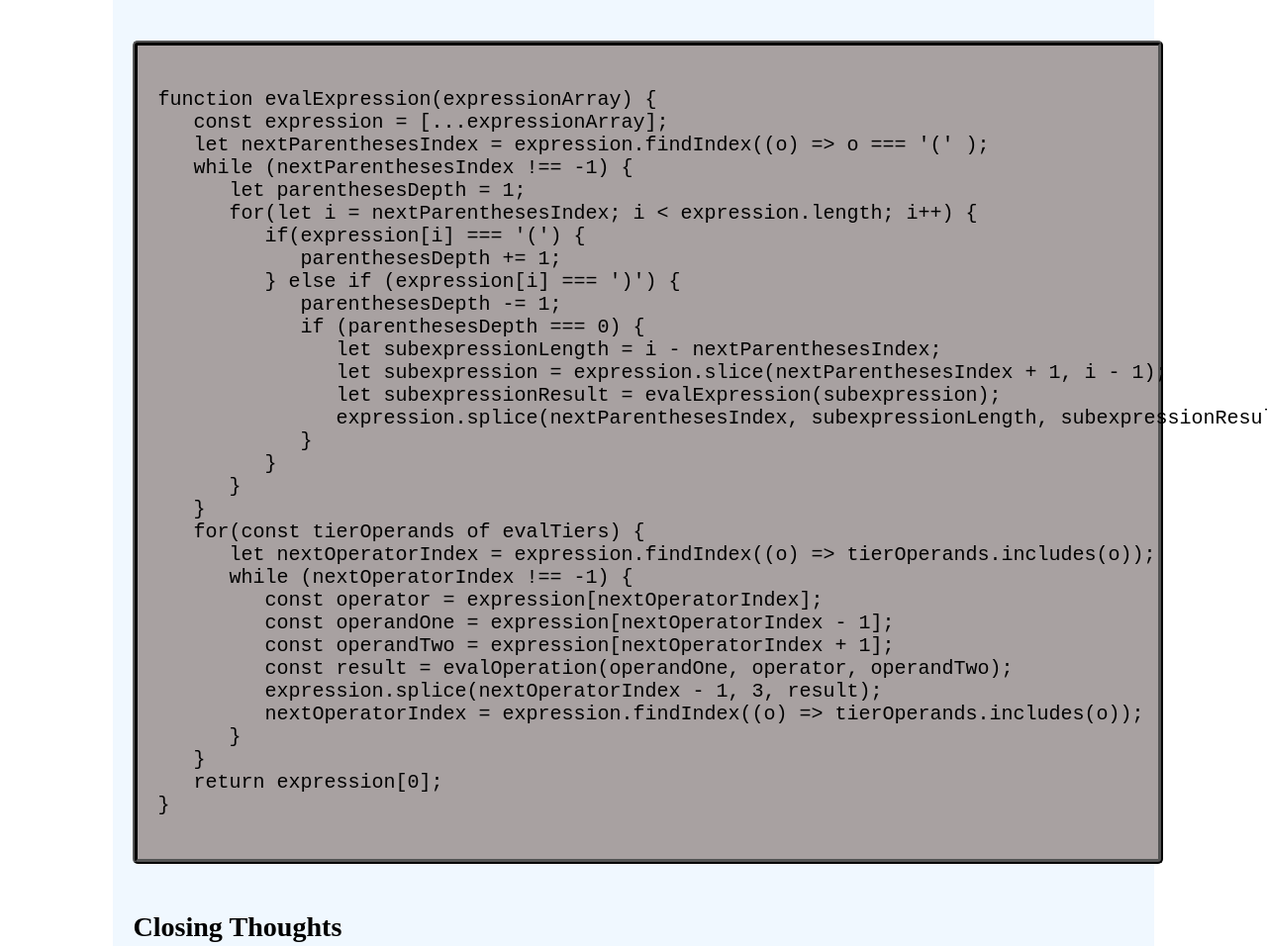
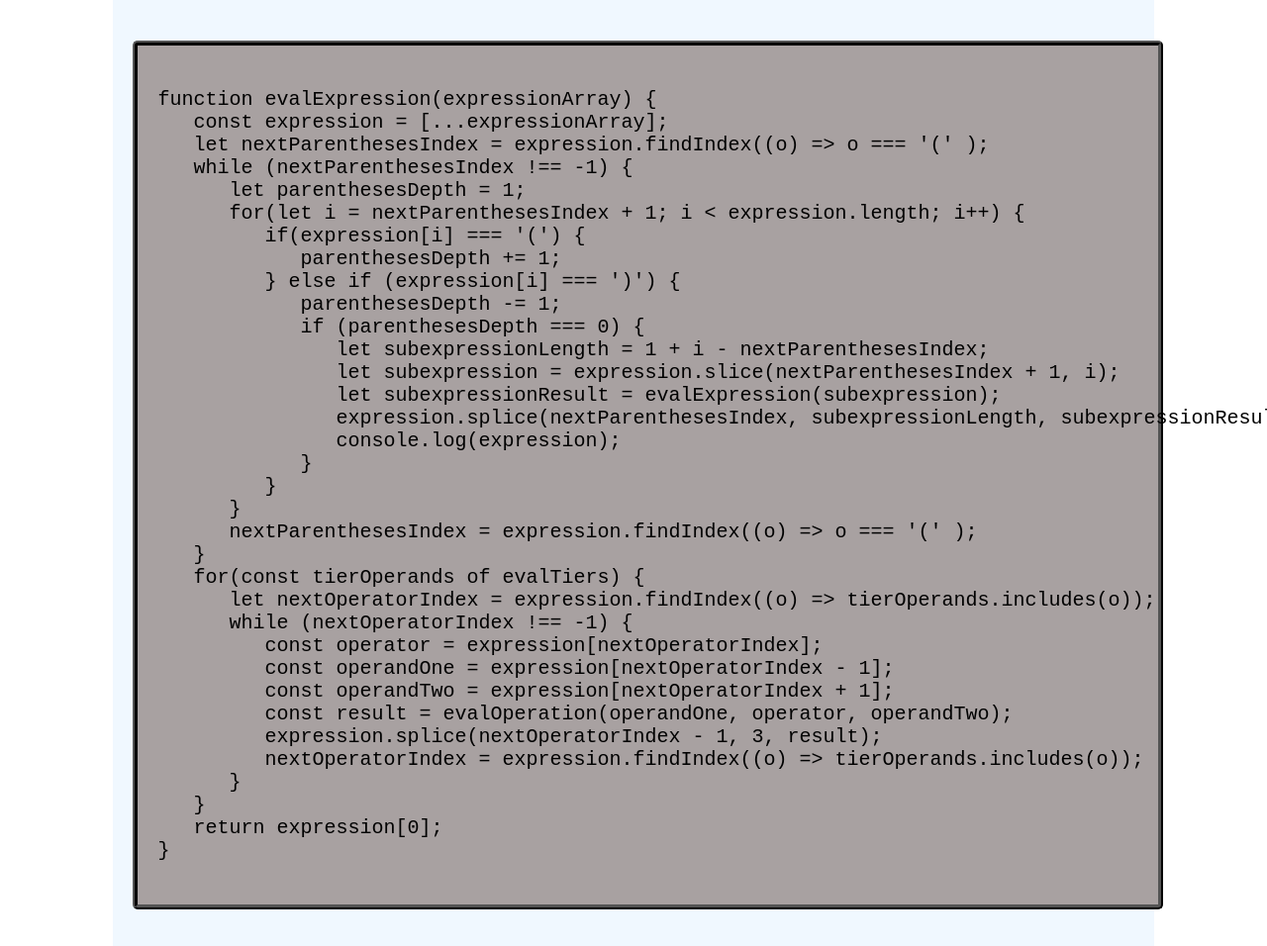
Before and after one commit to PHL-LC101-June-21/assignment-4-html-me-something-MaxraySavage, a website: page index.html in a window 1280 px wide. Shown: the part 5461-6417 px from the top of the page at 99% size. Drawn offline with Linux system fonts and the light colour scheme.

Commit message:
correct off by one errors in exaple code

```diff
--- a/index.html
+++ b/index.html
@@ -180,19 +180,21 @@ function evalExpression(expressionArray) {
    let nextParenthesesIndex = expression.findIndex((o) => o === '(' );
    while (nextParenthesesIndex !== -1) {
       let parenthesesDepth = 1;
-      for(let i = nextParenthesesIndex; i < expression.length; i++) {
+      for(let i = nextParenthesesIndex + 1; i < expression.length; i++) {
          if(expression[i] === '(') {
             parenthesesDepth += 1;
          } else if (expression[i] === ')') {
             parenthesesDepth -= 1;
             if (parenthesesDepth === 0) {
-               let subexpressionLength = i - nextParenthesesIndex;
-               let subexpression = expression.slice(nextParenthesesIndex + 1, i - 1);
+               let subexpressionLength = 1 + i - nextParenthesesIndex;
+               let subexpression = expression.slice(nextParenthesesIndex + 1, i);
                let subexpressionResult = evalExpression(subexpression);
                expression.splice(nextParenthesesIndex, subexpressionLength, subexpressionResult);
+               console.log(expression);
             }
          }
       }
+      nextParenthesesIndex = expression.findIndex((o) => o === '(' );
    }
    for(const tierOperands of evalTiers) {
       let nextOperatorIndex = expression.findIndex((o) => tierOperands.includes(o));
@@ -202,7 +204,7 @@ function evalExpression(expressionArray) {
          const operandTwo = expression[nextOperatorIndex + 1];
          const result = evalOperation(operandOne, operator, operandTwo);
          expression.splice(nextOperatorIndex - 1, 3, result);
-         nextOperatorIndex = expression.findIndex((o) =&gt tierOperands.includes(o));
+         nextOperatorIndex = expression.findIndex((o) => tierOperands.includes(o));
       }
    }
    return expression[0];
```
